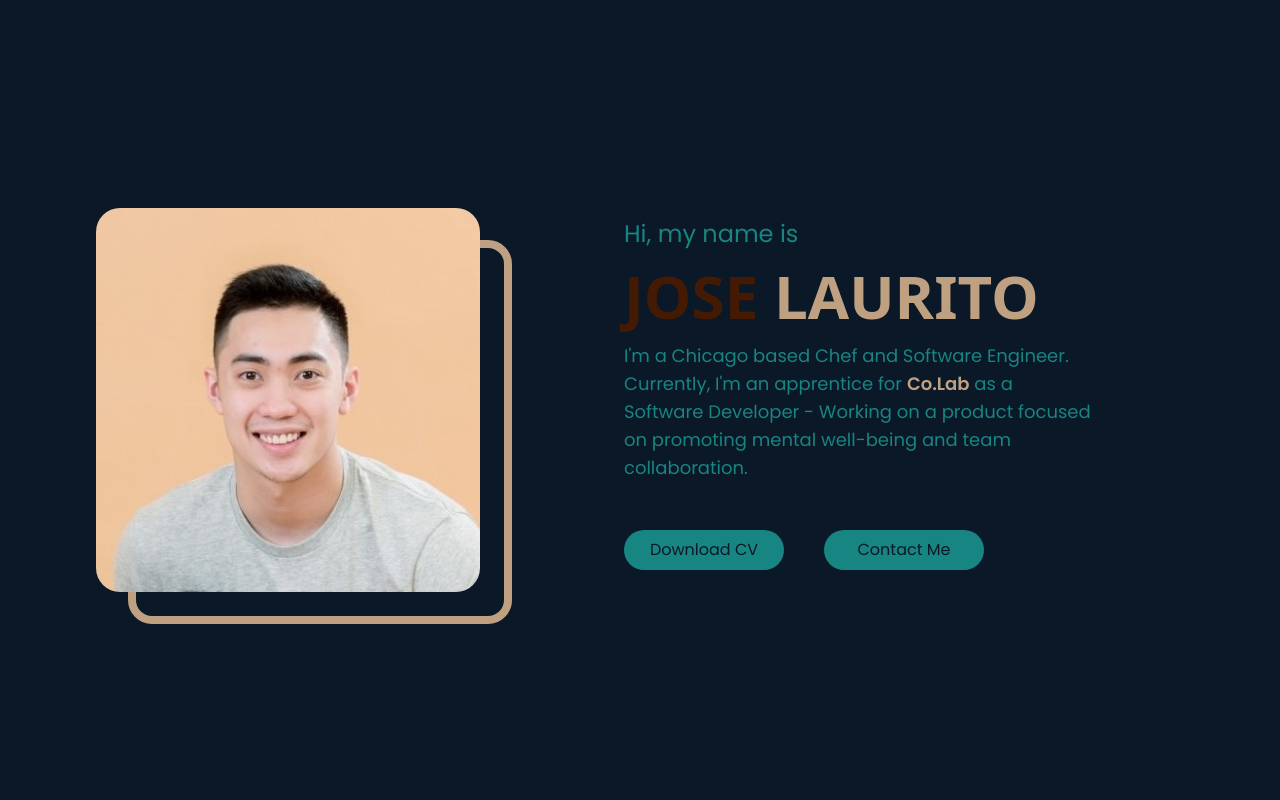
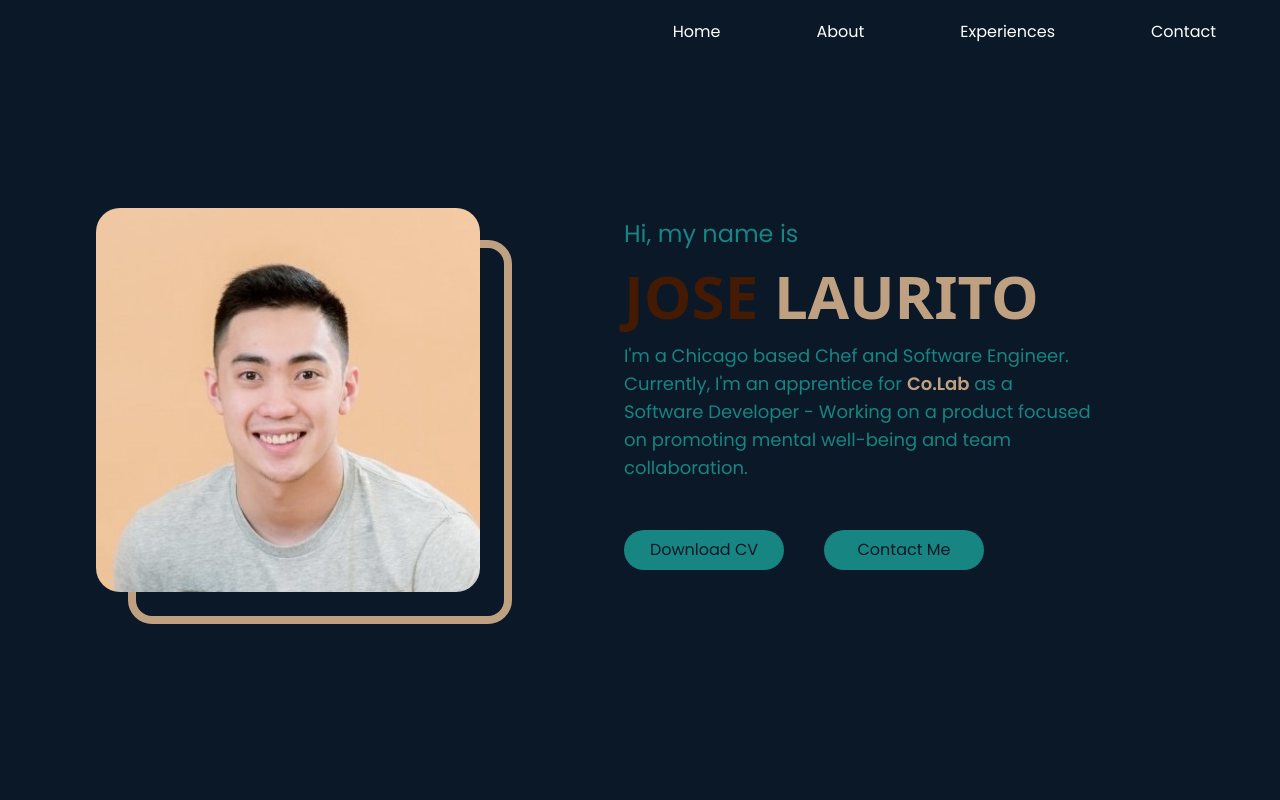
Before and after one commit to jigolaurito93/Portfolio-with-React, a React (Vite) app: page / in a window 1280 px wide. Shown: the top 800 px of the page. Built offline with nearby package versions, Linux system fonts and the light colour scheme.

Commit message:
Added navbar

```diff
--- a/src/components/LandingDisplay.jsx
+++ b/src/components/LandingDisplay.jsx
@@ -5,7 +5,7 @@ import { FacebookIcon, InstagramIcon } from "./Icons";
 function LandingDisplay() {
   return (
     <div className="px-12 h-screen bg-[#0A1828]">
-      <div className="flex flex-col h-full justify-center items-center lg:px-12">
+      <div className="flex flex-col h-full pt-20 lg:pt-0 justify-center items-center lg:px-12">
         <div className="flex flex-col gap-16 md:gap-28 lg:gap-36 lg:flex-row">
           {/* Hero Image */}
           <div className="w-3/4 max-w-80 md:min-w-80 lg:max-w-96 self-center flex justify-center relative aspect-w-1 aspect-h-1">
--- /dev/null
+++ b/src/components/Navbar.jsx
@@ -0,0 +1,16 @@
+import React from "react";
+
+function Navbar() {
+  return (
+    <div className="fixed top-0 w-full h-16 pr-16">
+      <div className="flex items-center h-full justify-end gap-24 font-poppins text-white">
+        <h1>Home</h1>
+        <h1>About</h1>
+        <h1>Experiences</h1>
+        <h1>Contact</h1>
+      </div>
+    </div>
+  );
+}
+
+export default Navbar;
--- a/src/views/Home.jsx
+++ b/src/views/Home.jsx
@@ -1,10 +1,12 @@
 import React from 'react'
 import LandingDisplay from '../components/LandingDisplay'
 import About from '../components/About'
+import Navbar from '../components/Navbar'
 
 function Home() {
   return (
     <div>
+      <Navbar />
       <LandingDisplay />
       <About />
     </div>
```
